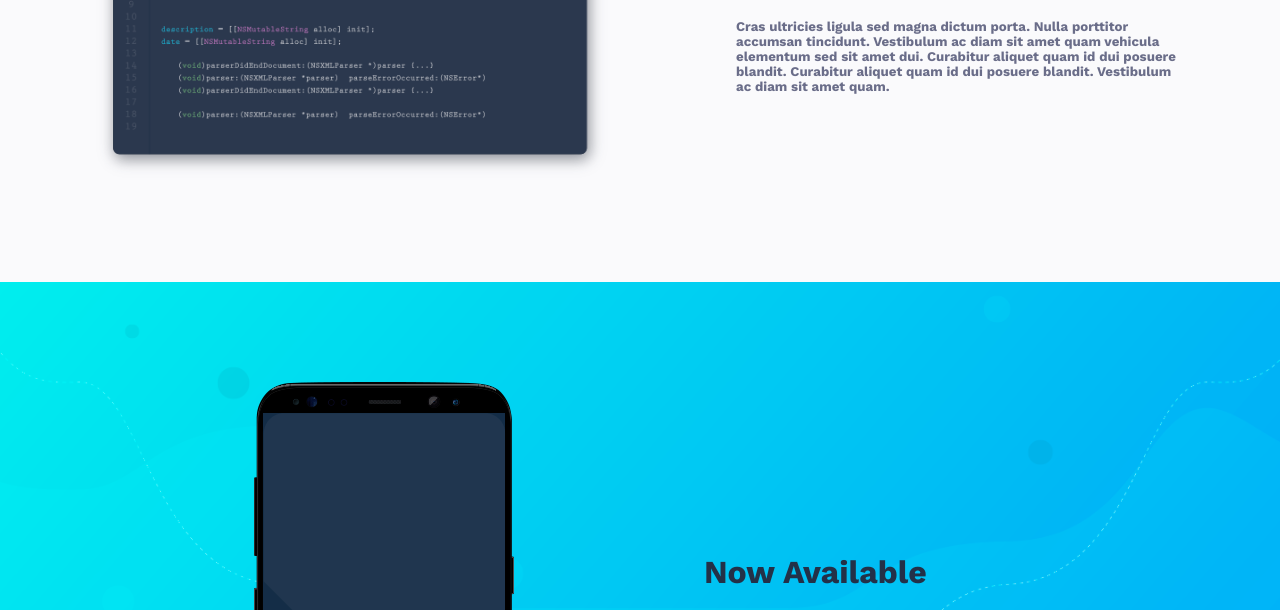
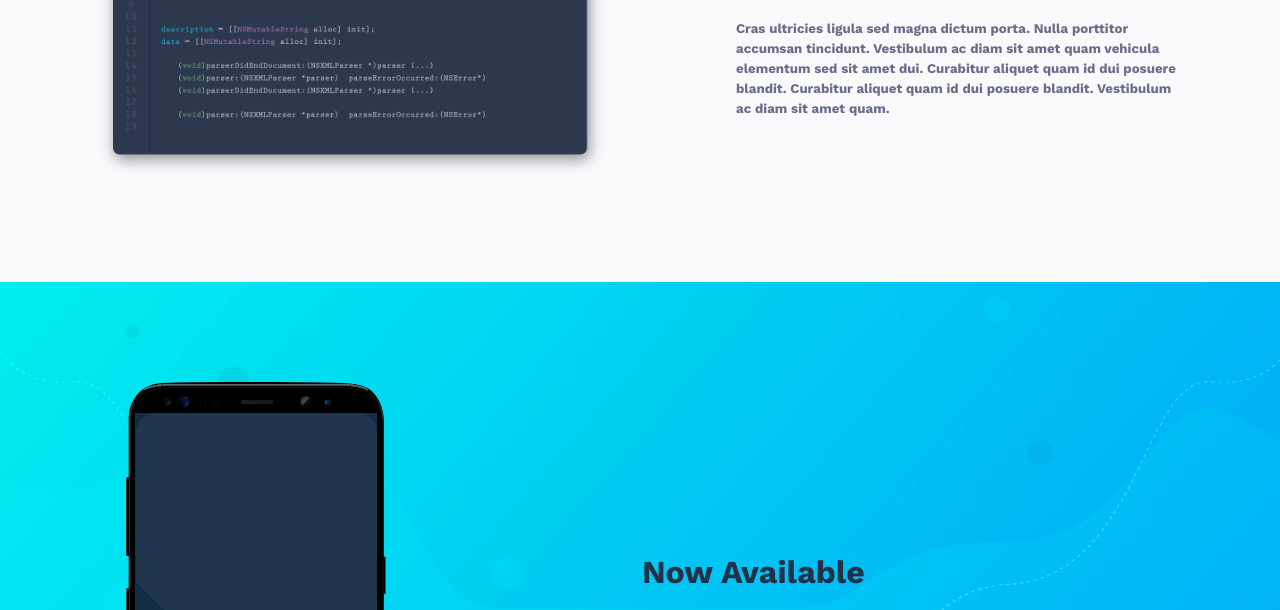
Before and after one commit to NotAsasha/groove, a plain HTML site: page index.html in a window 1280 px wide. Shown: the part 2658-3268 px from the top of the page. Drawn offline with nearby package versions, Linux system fonts and the light colour scheme.

Commit message:
Update script.css

```diff
--- a/script.css
+++ b/script.css
@@ -240,8 +240,8 @@ top: 800px;
 width: 100%;
 }
 .smik {
-    width: 50%;
-    display: flex;
+
+    margin-right: 20%;
 justify-content: center;
 margin-bottom: 60px;
 }
@@ -352,6 +352,9 @@ left: 300px;
     width: 100%;
     height: 80px;
 }
+.ender {
+    line-height: 20px;
+}
 .fas , .fab {
     position: relative;
     font-size: 150%;
```
